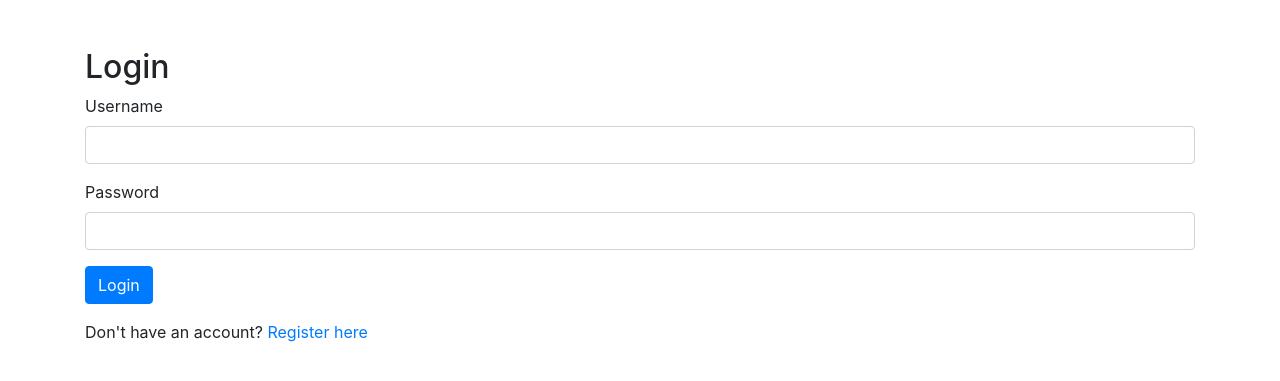
After one commit to Lilyhour/stock-hub-website, a Flask app: page /login in a window 1280 px wide. The commit adds this page. Shown: the top 381 px of the page. Run offline with Flask 3, Linux system fonts and the light colour scheme; some libraries are stand-ins or nearby versions.

Commit message:
adding login and register button

```diff
--- a/app.py
+++ b/app.py
@@ -1,4 +1,5 @@
-from flask import Flask, render_template, jsonify
+from flask import Flask, render_template, jsonify ,request, redirect, url_for
+
 
 app = Flask(__name__)
 
@@ -64,6 +65,7 @@ stock_list = [
       "price": 2.75
     },
 ]
+users = {}
 
 
 @app.route("/")
@@ -77,5 +79,39 @@ def hello_stock_hub():
 def list_stocks():
   return jsonify(stock_list)
 
+@app.route('/login', methods=['GET', 'POST'])
+def login():
+    if request.method == 'POST':
+        username = request.form['username']
+        password = request.form['password']
+
+        if username in users and users[username] == password:
+            # Successful login, redirect to home
+            return redirect(url_for('home'))
+        else:
+            # Invalid credentials, show login page with error message
+            return render_template('login.html', error='Invalid username or password')
+
+    return render_template('login.html')
+
+
+@app.route('/register', methods=['GET', 'POST'])
+def register():
+    if request.method == 'POST':
+        username = request.form['username']
+        password = request.form['password']
+
+        # Check if the username is already taken
+        if username in users:
+            return render_template('register.html', error='Username already taken')
+
+        # Register the user (in-memory, in a real app, you would store this in a database)
+        users[username] = password
+
+        # Redirect to login page after successful registration
+        return redirect(url_for('login'))
+
+    return render_template('register.html')
+
 if __name__ == '__main__':
   app.run(host='0.0.0.0', debug=True)
--- a/pyproject.toml
+++ b/pyproject.toml
@@ -9,6 +9,9 @@ packages = [{include = "repl_nix_stock_hub_website"}]
 [tool.poetry.dependencies]
 python = "^3.10"
 flask = "^3.0.0"
+flask-sqlalchemy = "^3.1.1"
+flask-wtf = "^1.2.1"
+wtforms = "^3.1.2"
 
 
 [build-system]
--- /dev/null
+++ b/templates/login.html
@@ -0,0 +1,33 @@
+<!DOCTYPE html>
+<html lang="en">
+<head>
+    <meta charset="UTF-8">
+    <meta name="viewport" content="width=device-width, initial-scale=1.0">
+    <title>Login</title>
+    <link rel="stylesheet" href="https://stackpath.bootstrapcdn.com/bootstrap/4.5.2/css/bootstrap.min.css">
+</head>
+<body>
+
+<div class="container mt-5">
+    <h2>Login</h2>
+    {% if error %}
+        <div class="alert alert-danger" role="alert">
+            {{ error }}
+        </div>
+    {% endif %}
+    <form method="post" action="{{ url_for('login') }}">
+        <div class="form-group">
+            <label for="username">Username</label>
+            <input type="text" class="form-control" id="username" name="username" required>
+        </div>
+        <div class="form-group">
+            <label for="password">Password</label>
+            <input type="password" class="form-control" id="password" name="password" required>
+        </div>
+        <button type="submit" class="btn btn-primary">Login</button>
+    </form>
+    <p class="mt-3">Don't have an account? <a href="{{ url_for('register') }}">Register here</a></p>
+</div>
+
+</body>
+</html>
```
Also changed, not shown: templates/home.html (+10 -7 lines), templates/register.html (added, +33 -0 lines), templates/stockitem.html (line endings or trailing spaces), 1 other file.
